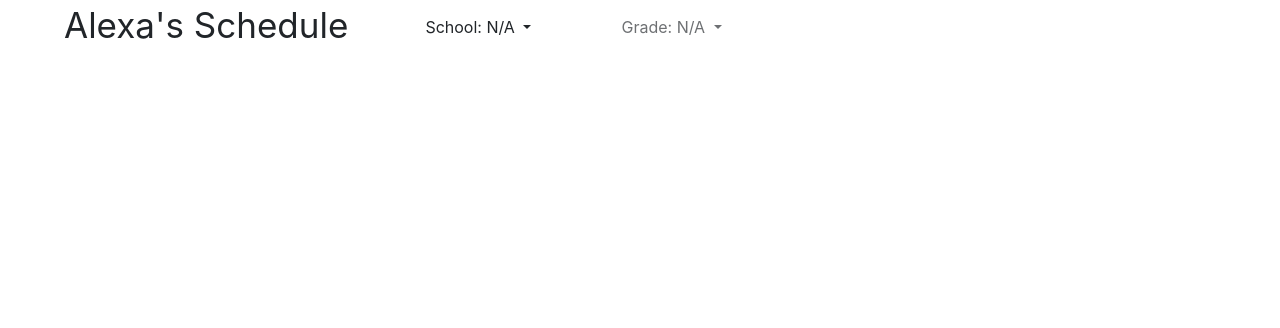
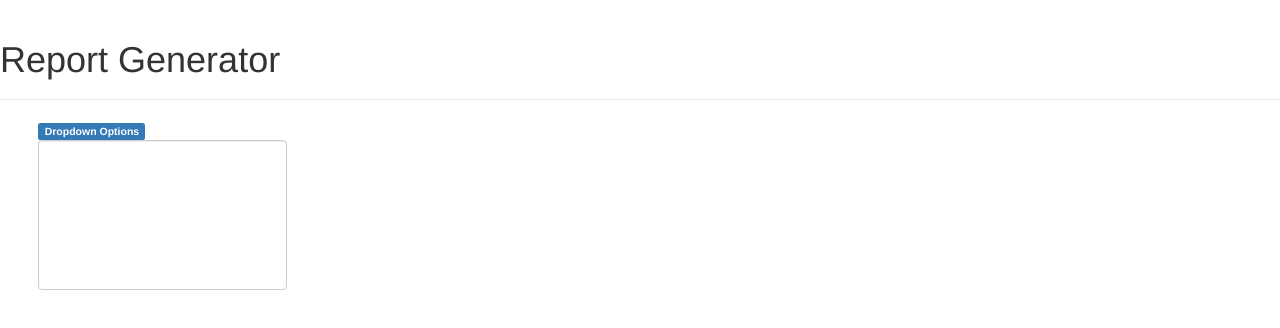
Before and after one commit to zvanuum/ReportGenerator, a React app: page / in a window 1280 px wide. Built offline with nearby package versions, Linux system fonts and the light colour scheme.

Commit message:
Resurrecting this sucka to make easy reporting for Alexa's sessions

```diff
--- a/public/index.html
+++ b/public/index.html
@@ -10,7 +10,7 @@
     -->
     <link rel="manifest" href="%PUBLIC_URL%/manifest.json">
     <link rel="shortcut icon" href="%PUBLIC_URL%/favicon.ico">
-    <link rel="stylesheet" href="https://maxcdn.bootstrapcdn.com/bootstrap/latest/css/bootstrap.min.css">
+    <link rel="stylesheet" href="https://maxcdn.bootstrapcdn.com/bootstrap/3.3.7/css/bootstrap.min.css" integrity="sha384-BVYiiSIFeK1dGmJRAkycuHAHRg32OmUcww7on3RYdg4Va+PmSTsz/K68vbdEjh4u" crossorigin="anonymous">
     <!--
       Notice the use of %PUBLIC_URL% in the tags above.
       It will be replaced with the URL of the `public` folder during the build.
--- a/src/actions/actionTypes.js
+++ b/src/actions/actionTypes.js
@@ -0,0 +1 @@
+export const ADD_TO_DROPDOWN_OPTIONS = "ADD_TO_DROPDOWN_OPTIONS";
--- a/src/actions/actions.js
+++ b/src/actions/actions.js
@@ -1 +1,8 @@
-// import { } from './actionTypes'
+import { ADD_TO_DROPDOWN_OPTIONS } from './actionTypes'
+
+export function addDropdownOptions(options) {
+    return {
+        type: ADD_TO_DROPDOWN_OPTIONS,
+        data: options
+    };
+}
--- a/src/containers/Header.js
+++ b/src/containers/Header.js
@@ -1,57 +1,53 @@
 import React, { Component } from 'react';
-import { PageHeader } from 'react-bootstrap';
+import { connect } from 'react-redux';
+import PropTypes from 'prop-types';
+import { FormControl, Label, OverlayTrigger, PageHeader, Panel, Popover } from 'react-bootstrap';
 
-import DropdownPicker from '../components/DropdownPicker';
+import { addDropdownOptions } from '../actions/actions';
 
 class Header extends Component {
-    schools = ['Penderghast', 'Sunset Ridge'];
-    grades = ['KG', '1', '2', '3', '4', '5', '6', '7', '8'];
-    state = {
-        selectedSchool: -1,
-        selectedGrade: -1
-    };
-
-    selectSchool = (selectedSchool) => {
-        this.setState({
-            selectedSchool
-        })
-    };
-
-    selectGrade = (selectedGrade) => {
-        this.setState({
-            selectedGrade
-        })
-    };
-
-    getSchoolButtonText = () => {
-        return `School: ${this.state.selectedSchool === -1 ? 'N/A' : this.schools[this.state.selectedSchool]}`;
-    };
-
-    getGradeButtonText = () => {
-        return `Grade: ${this.state.selectedGrade === -1 ? 'N/A' : this.grades[this.state.selectedGrade]}`;
-    };
-
     render() {
-        const leftMargin = { marginLeft: '5%' };
-
         return (
-            <PageHeader>
-                <span style={leftMargin}>{<small>Alexa's Schedule</small>}</span>
-                <span style={leftMargin}>
-                    <DropdownPicker title={this.getSchoolButtonText()}
-                                    options={this.schools}
-                                    onSelect={this.selectSchool}
-                                    disabled={false}/>
-                </span>
-                <span style={leftMargin}>
-                    <DropdownPicker title={this.getGradeButtonText()}
-                                    options={this.grades}
-                                    onSelect={this.selectGrade}
-                                    disabled={this.state.selectedSchool === -1}/>
-                </span>
-            </PageHeader>
+            <div>
+                <PageHeader>Report Generator</PageHeader>
+                <div style={{ 'marginLeft': "3%" }}>
+                    <Label bsStyle="primary">Dropdown Options</Label>
+                    <OverlayTrigger
+                        placement="right"
+                        overlay={(<Popover>Each line will appear as an option.</Popover>)}
+                    >
+                        <FormControl
+                            componentClass="textarea"
+                            style={{
+                                'resize': 'none',
+                                'width': '20%',
+                                'height': '150px'
+                            }}
+                        />
+                    </OverlayTrigger>
+                </div>
+            </div>
         );
     }
 }
 
-export default Header;
+Header.propTypes = {
+    addToDropdown: PropTypes.func,
+    dropdownOptions: PropTypes.arrayOf(PropTypes.string)
+};
+
+function mapStateToProps(state) {
+    const { dropdownOptions } = state;
+    console.log(dropdownOptions)
+    return {
+        dropdownOptions
+    };
+}
+
+function mapDispatchToProps(dispatch) {
+    return {
+        addToDropdown: (options) => dispatch(addDropdownOptions(['test']))
+    };
+}
+
+export default connect(mapStateToProps, mapDispatchToProps)(Header);
--- a/src/reducers/reducers.js
+++ b/src/reducers/reducers.js
@@ -0,0 +1,16 @@
+import { ADD_TO_DROPDOWN_OPTIONS } from '../actions/actionTypes'
+
+export function dropdownOptions(state = [], action) {
+    let newState = new Set(state);
+
+    switch (action.type) {
+        case ADD_TO_DROPDOWN_OPTIONS:
+            for (let option of action.data) {
+                newState.add(option);
+            }
+
+            return Array.from(newState);
+        default:
+            return state;
+    }
+}
--- a/src/reducers/rootReducer.js
+++ b/src/reducers/rootReducer.js
@@ -1,7 +1,8 @@
 import { combineReducers } from 'redux';
-// import { } from './reducers';
+import { dropdownOptions } from './reducers';
 
 const rootReducer = combineReducers({
+    dropdownOptions
 });
 
 export default rootReducer;
```
Also changed, not shown: package.json (+7 -4 lines), README.md, 2 other files.
